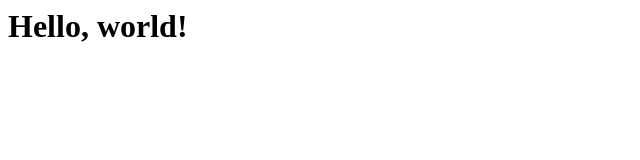
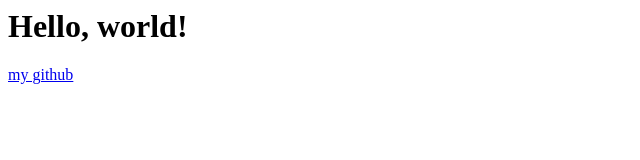
Before and after one commit to HSM1025/HSM1025.github.io, a plain HTML site: page index.html in a window 1280 px wide. Shown: the full height of the page, 0-640 px from the left. Drawn offline with Linux system fonts and the light colour scheme.

Commit message:
Update index.html

```diff
--- a/index.html
+++ b/index.html
@@ -1,3 +1,3 @@
 <h1>Hello, world!</h1>
 
-<a href="http://github.com/HSM1025>my github</a>
+<a href="http://github.com/HSM1025">my github</a>
```
